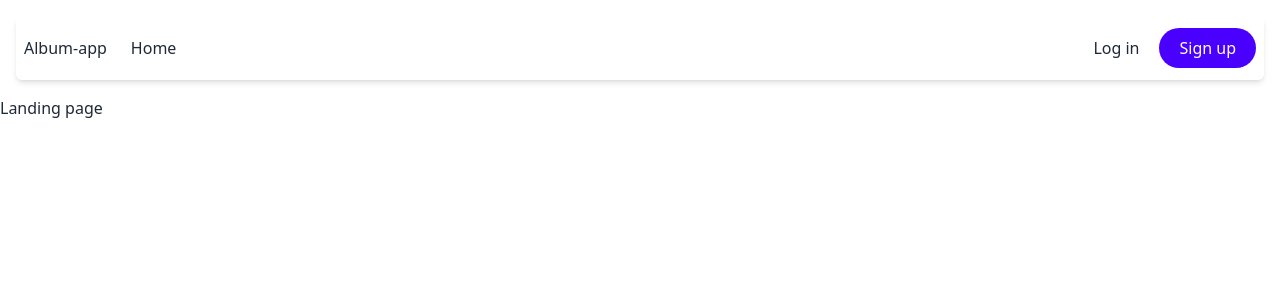
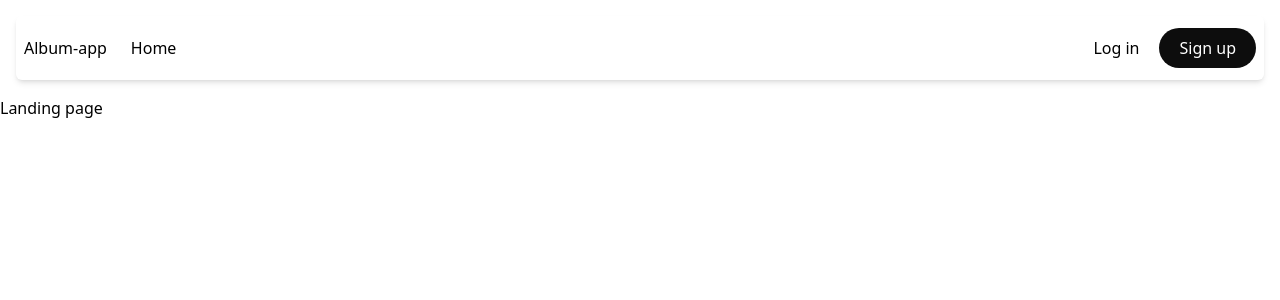
Before and after one commit to munene-m/savannah-assessment, a Vue app: page / in a window 1280 px wide. Shown: the top 300 px of the page. Built offline with nearby package versions, Linux system fonts and the light colour scheme; no server answers.

Commit message:
chore: change daisyui theme

```diff
--- a/tailwind.config.js
+++ b/tailwind.config.js
@@ -5,13 +5,13 @@ export default {
   theme: {
     extend: {
       colors: {
-        secondary: '#f2b705'
+        // secondary: '#f2b705'
       }
     }
   },
   plugins: [daisyui],
   // plugins: [require("daisyui")],
   daisyui: {
-    themes: ['light']
+    themes: ['lofi']
   }
 }
```
